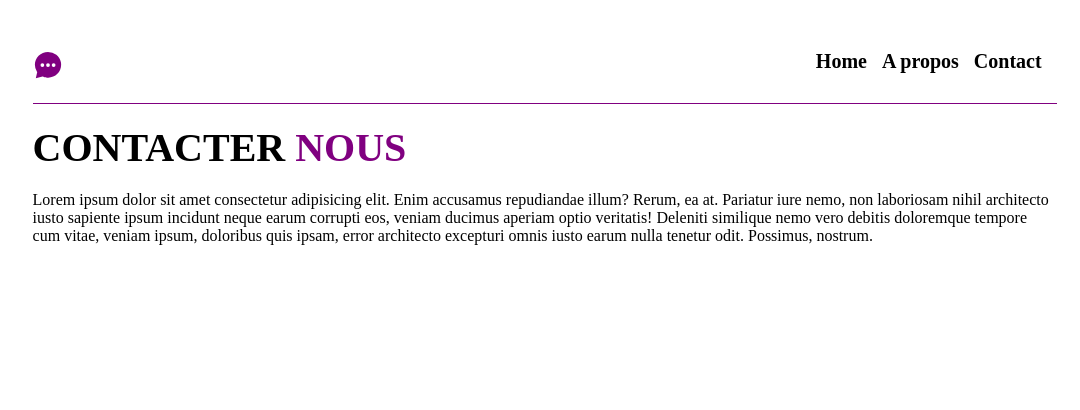
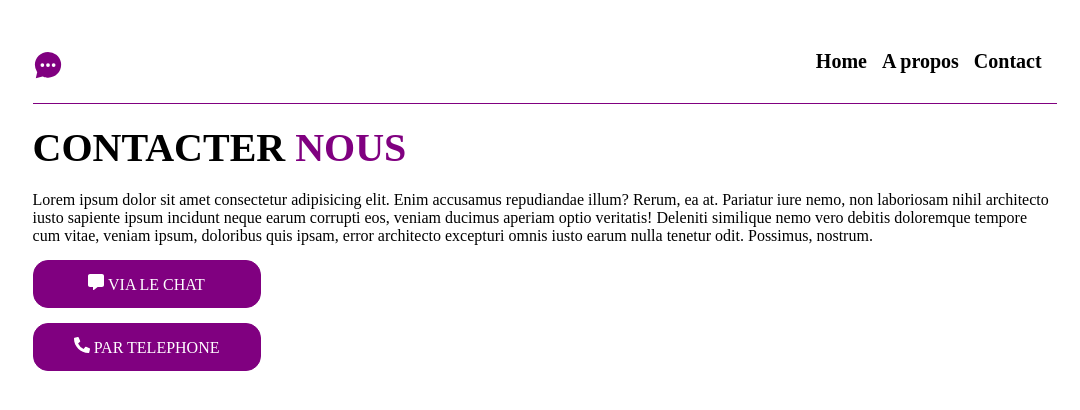
Before and after one commit to Tatiana-Juin/contact-react, a React (Vite) app: page / in a window 1280 px wide. Shown: the top 410 px of the page, without its empty margins (89-1169 px from the left). Built offline with nearby package versions, Linux system fonts and the light colour scheme.

Commit message:
debut du style du bouton pour le header

```diff
--- a/src/components/button/Button.jsx
+++ b/src/components/button/Button.jsx
@@ -1,8 +1,14 @@
-export default function Button(){
+import fstyle from './button.module.css'
+
+export default function Button({icon,text} ){
 
      return(
         <>
-            {/* <p>Bouton</p> */}
+           <div className= {fstyle.bouton} >
+
+                <button > {icon} {text} </button>
+
+           </div>
 
         </>
      )
--- a/src/components/button/button.module.css
+++ b/src/components/button/button.module.css
@@ -0,0 +1,22 @@
+.bouton{
+    margin-top: 15px;
+    display: flex;
+    flex-direction: row;
+}
+
+.bouton button{
+    /* background-color: blue; */
+    all: unset;
+    padding:13px;
+    width:200px;
+    color:white;
+    background-color: purple;
+    cursor: pointer;
+    /* border:none; */
+    border: 1px solid purple;
+    border-radius: 15px;
+    outline: none; /* Enlever l'effet de focus */
+    transition: none;
+    text-align: center;
+
+}
--- a/src/components/header/Header.jsx
+++ b/src/components/header/Header.jsx
@@ -1,7 +1,11 @@
 import fstyle from './header.module.css'
+import { FaMessage } from "react-icons/fa6";
+import { FaPhoneAlt } from "react-icons/fa";
 import Button from "../button/Button"
 export default function Header(){
 
+    const iconMessage = <FaMessage />;
+    const iconPhone = <FaPhoneAlt />;
 
     return(
         <>
@@ -9,7 +13,14 @@ export default function Header(){
                     <h1>CONTACTER <span> NOUS </span></h1>
 
                     <p>Lorem ipsum dolor sit amet consectetur adipisicing elit. Enim accusamus repudiandae illum? Rerum, ea at. Pariatur iure nemo, non laboriosam nihil architecto iusto sapiente ipsum incidunt neque earum corrupti eos, veniam ducimus aperiam optio veritatis! Deleniti similique nemo vero debitis doloremque tempore cum vitae, veniam ipsum, doloribus quis ipsam, error architecto excepturi omnis iusto earum nulla tenetur odit. Possimus, nostrum.</p>
+
+                    <Button icon={iconMessage} text="VIA LE CHAT" />
+                    <Button icon={iconPhone} text="PAR TELEPHONE" />
             </div>
+
+            {/* <Button icon={iconMessage} text="VIA LE CHAT" />
+            <Button icon={iconPhone} text="PAR TELEPHONE" /> */}
+
         </>
     )
 }
```
